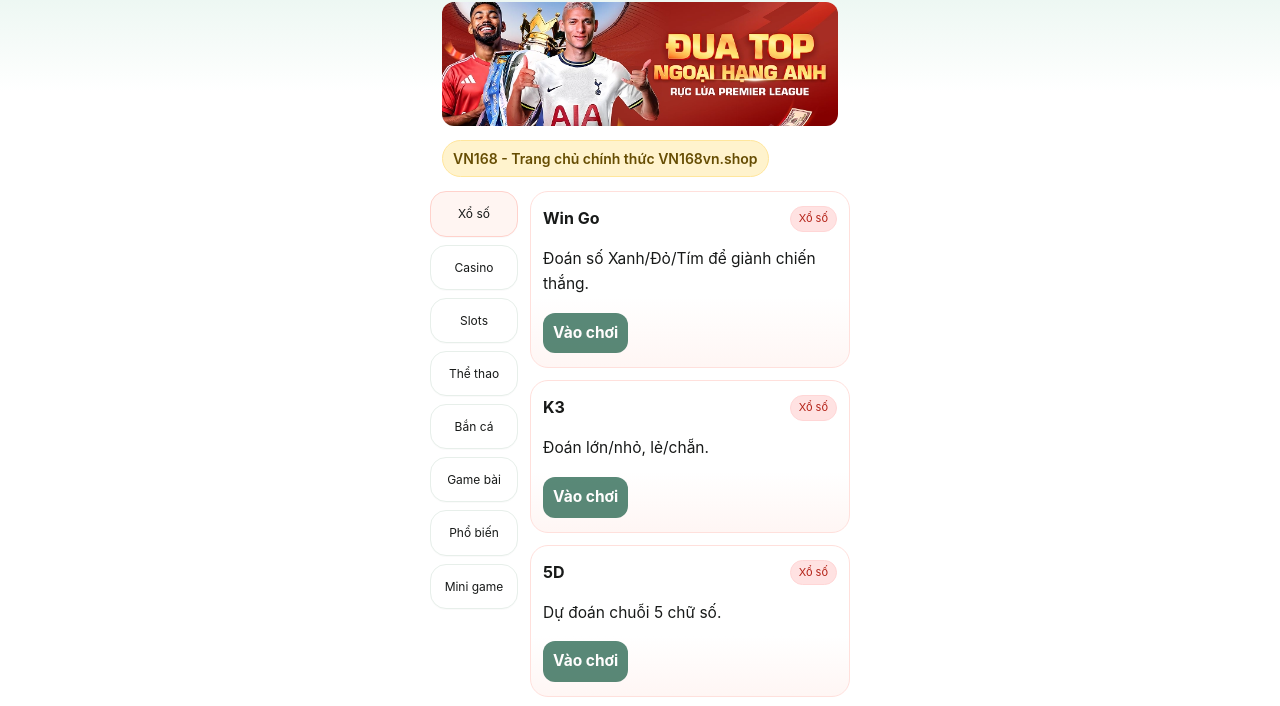
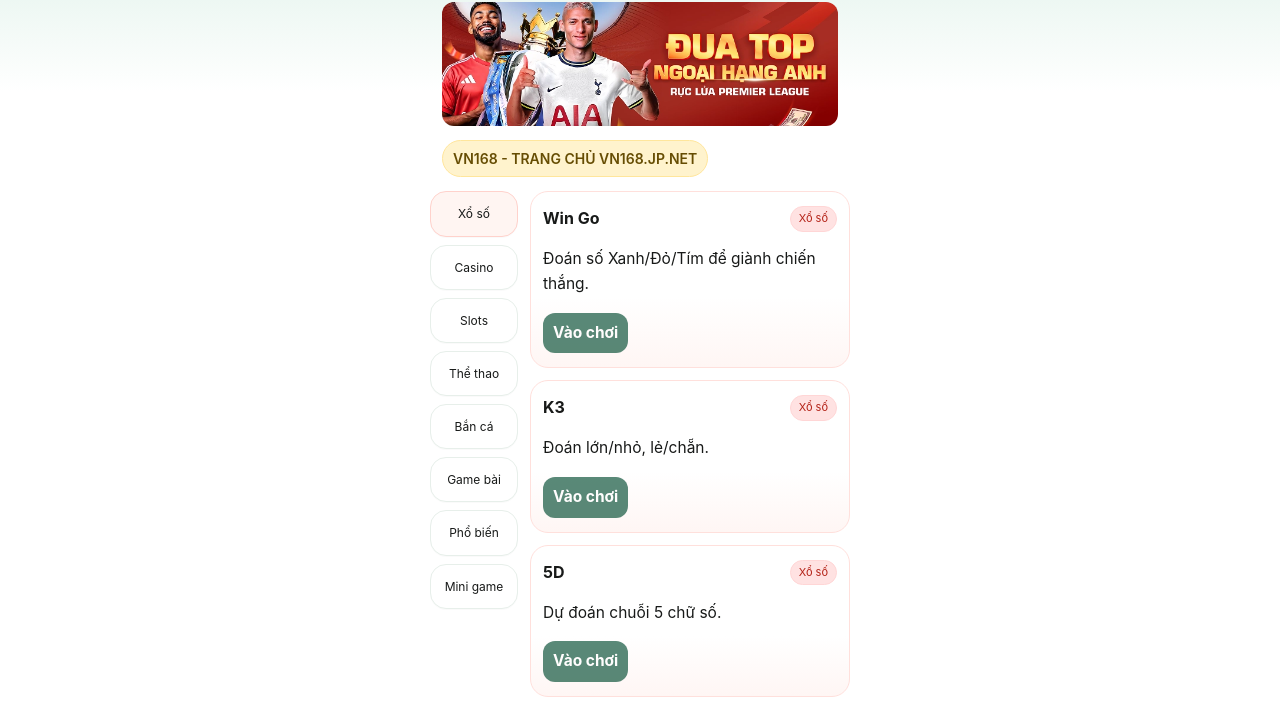
Before and after one commit to lanhxinhiu/vn168-jp-net-new, a plain HTML site: page index.html in a window 1280 px wide. Shown: the part 55-761 px from the top of the page. Drawn offline with Linux system fonts and the light colour scheme.

Commit message:
Update index.html

```diff
--- a/index.html
+++ b/index.html
@@ -87,7 +87,7 @@
   </div></section>
 
   <section class="notice"><div class="wrap">
-    <h1 class="notice-title">VN168 - Trang chủ chính thức VN168vn.shop</h1>
+    <h1 class="notice-title">VN168 - TRANG CHỦ VN168.JP.NET</h1>
   </div></section>
 
   <section class="mobile-shell">
```
